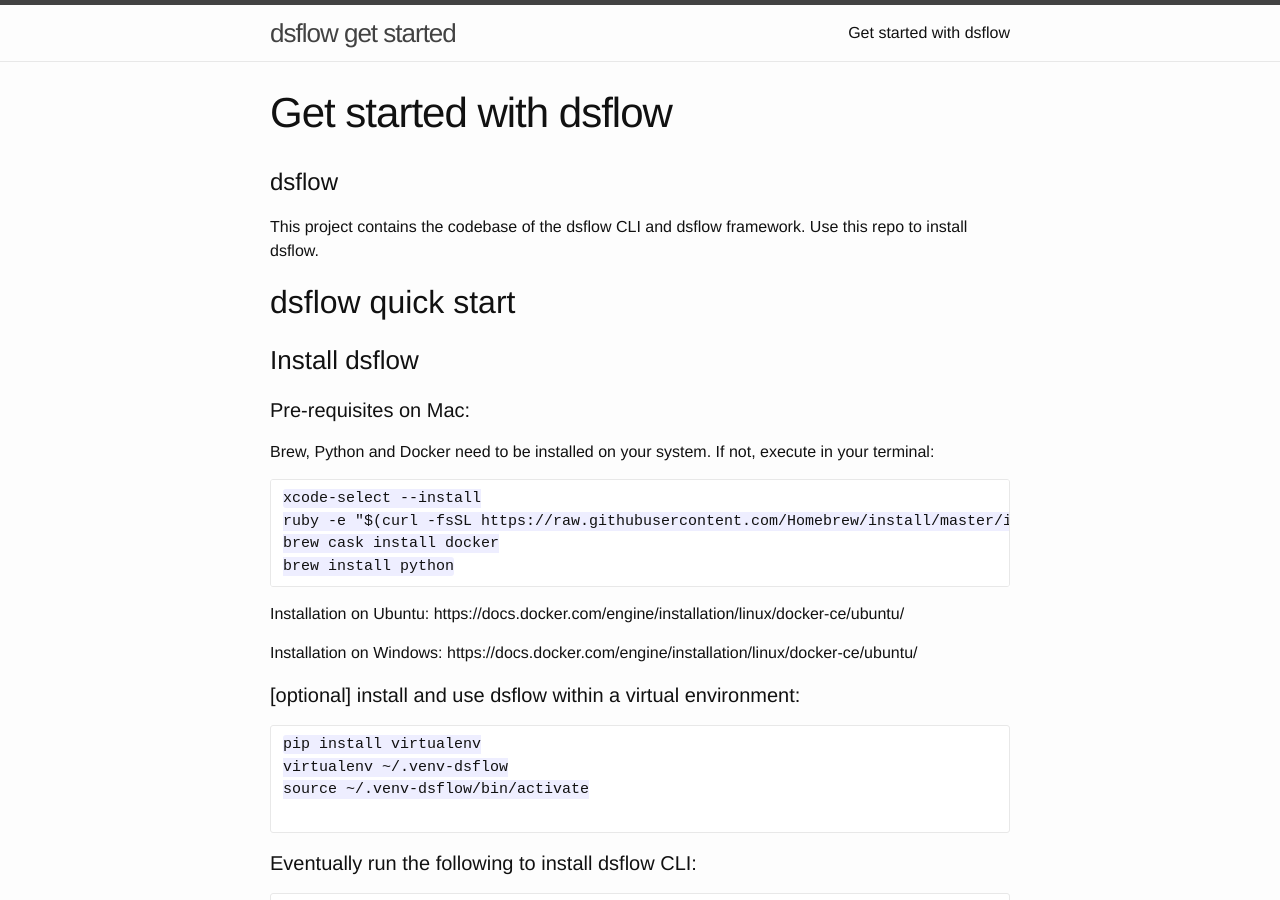
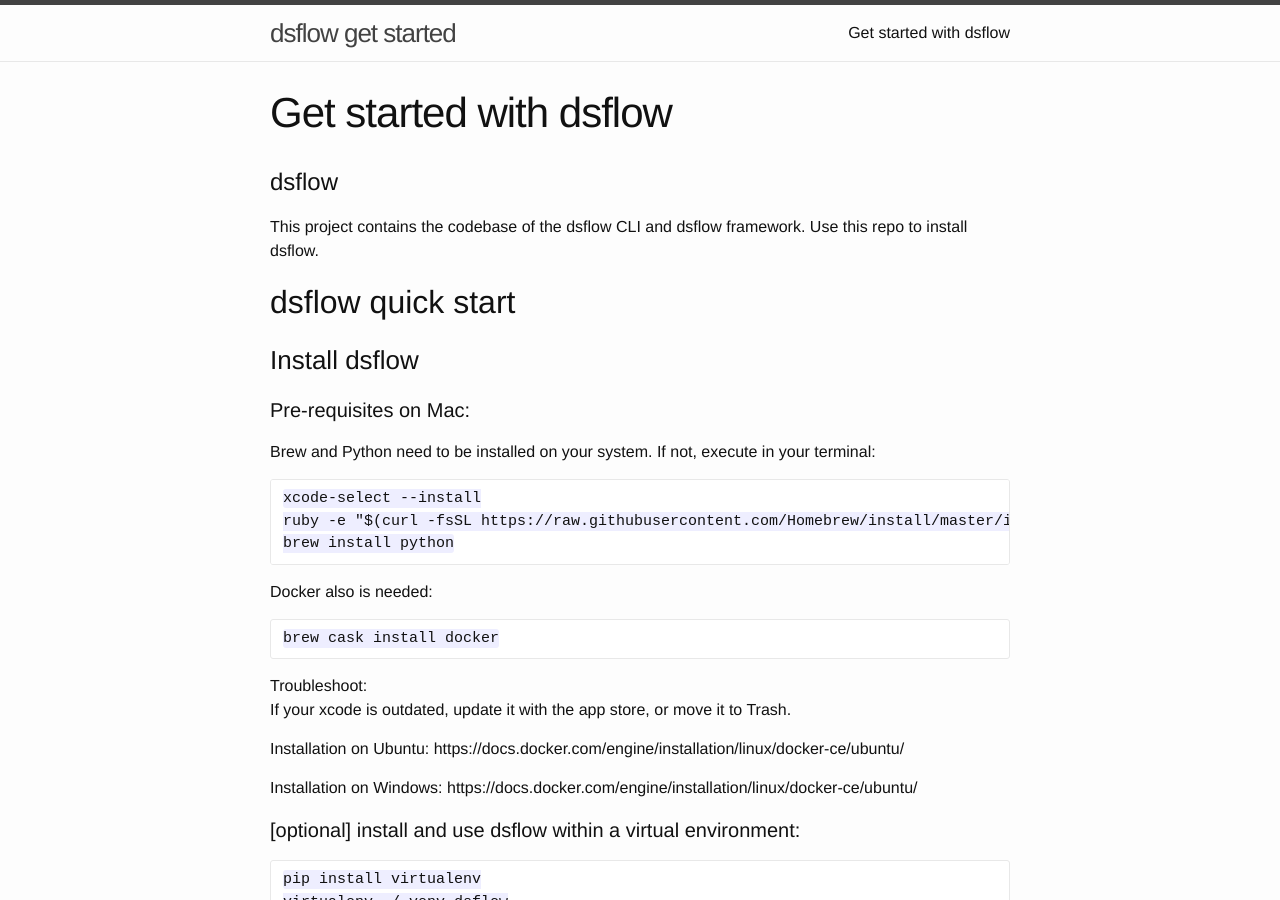
Before and after one commit to pmleveque/dsflow-get-started, a Jekyll site: the page built from get-started-with-dsflow.markdown, in a window 1280 px wide and 900 px high. Built offline with Jekyll 4.4.1, drawn with Linux system fonts in a browser that asks for light colours.

Commit message:
Updated Get Started With Dsflow

````diff
--- a/get-started-with-dsflow.markdown
+++ b/get-started-with-dsflow.markdown
@@ -14,15 +14,23 @@ This project contains the codebase of the dsflow CLI and dsflow framework. Use t
 
 #### Pre-requisites on Mac:
 
-Brew, Python and Docker need to be installed on your system.
+Brew and Python need to be installed on your system.
 If not, execute in your terminal:
 
 ```
 xcode-select --install
 ruby -e "$(curl -fsSL https://raw.githubusercontent.com/Homebrew/install/master/install)"
-brew cask install docker
 brew install python
 ```
+
+Docker also is needed:
+
+```
+brew cask install docker
+```
+
+Troubleshoot:
+If your xcode is outdated, update it with the app store, or move it to Trash.
 
 Installation on Ubuntu: https://docs.docker.com/engine/installation/linux/docker-ce/ubuntu/
 
````
